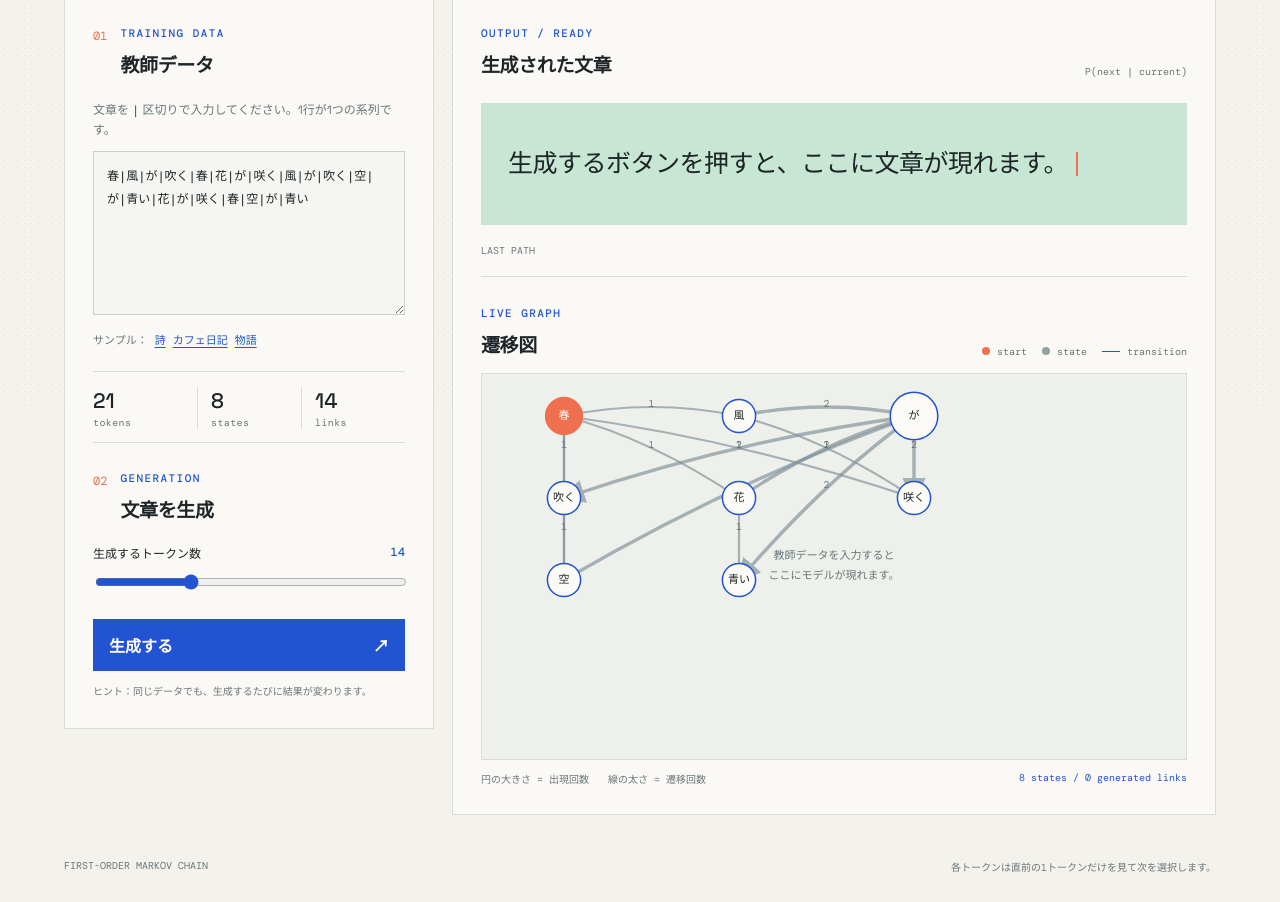
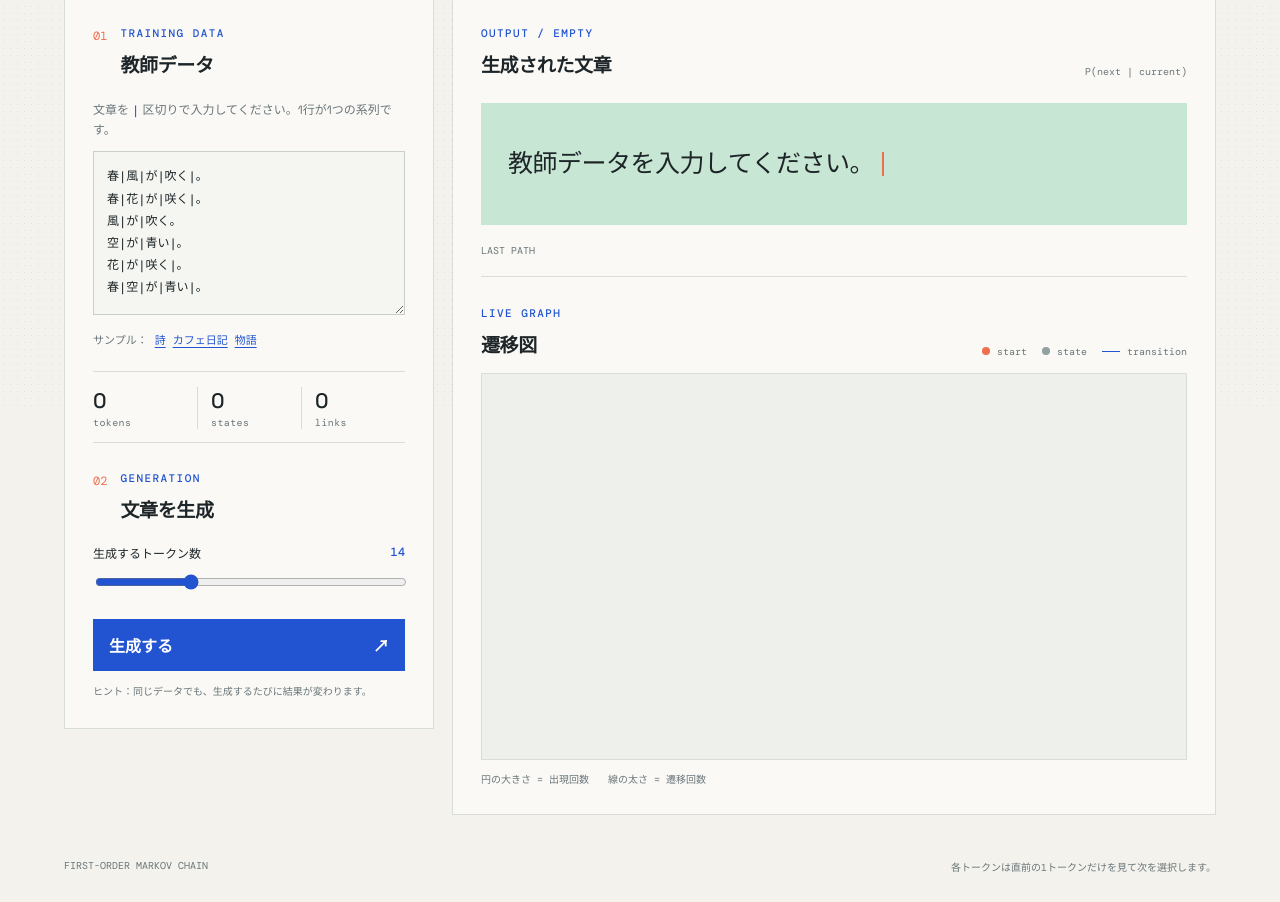
Before and after one commit to OsawaShogo/markov-chain-demo, a plain HTML site: page index.html in a window 1280 px wide. Shown: the part 389-1291 px from the top of the page. Drawn offline with nearby package versions, Linux system fonts and the light colour scheme.

Commit message:
サンプル文の変更

```diff
--- a/app.js
+++ b/app.js
@@ -1,7 +1,7 @@
 const samples = {
-  poem: '春|風|が|吹く|春|花|が|咲く|風|が|吹く|空|が|青い|花|が|咲く|春|空|が|青い',
-  cafe: '朝|カフェ|に|入る|コーヒー|を|注文する|窓|の|そば|に|座る|朝|コーヒー|を|飲む|本|を|開く|静かな|朝',
-  story: '小さな|町|に|古い|時計塔|が|あった|時計塔|の|下|に|猫|が|いた|ある日|町|に|旅人|が|来た|旅人|は|猫|と|出会った'
+  poem: '春|風|が|吹く|。\n春|花|が|咲く|。\n風|が|吹く。\n空|が|青い|。\n花|が|咲く|。\n春|空|が|青い|。',
+  cafe: '朝|カフェ|に|入|る|。\nコーヒー|を|注文|する|。\n|窓|の|そば|に|座|る|。\n朝|コーヒー|を|飲む|。\n本|を|開く|。\n静か|な|朝|。',
+  story: '小さな|町|に|古い|時計|塔|が|あった|。\n時計|塔|の|下|に|猫|が|いた|。\nある|日|町|に|旅人|が|来た|。\n旅人|は|猫|と|出会った|。'
 };
 
 const dataInput = document.querySelector('#training-data');
@@ -171,3 +171,5 @@ document.querySelectorAll('[data-sample]').forEach(button => button.addEventList
 }));
 window.addEventListener('resize', drawGraph);
 buildModel();
+
+dataInput.value = samples.poem;
--- a/index.html
+++ b/index.html
@@ -32,7 +32,7 @@
             <div><p class="eyebrow">TRAINING DATA</p><h2>教師データ</h2></div>
           </div>
           <p class="helper">文章を <code>|</code> 区切りで入力してください。1行が1つの系列です。</p>
-          <textarea id="training-data" spellcheck="false" aria-label="教師データ">春|風|が|吹く|春|花|が|咲く|風|が|吹く|空|が|青い|花|が|咲く|春|空|が|青い</textarea>
+          <textarea id="training-data" spellcheck="false" aria-label="教師データ"></textarea>
           <div class="sample-row">
             <span>サンプル：</span>
             <button class="text-button" data-sample="poem">詩</button>
@@ -62,7 +62,7 @@
           <div class="output-box" aria-live="polite"><p id="output-text">生成するボタンを押すと、ここに文章が現れます。</p><span class="cursor" aria-hidden="true"></span></div>
           <div class="trace-row"><span class="trace-label">LAST PATH</span><div id="trace" class="trace" aria-label="最後に生成した経路"></div></div>
           <div class="visual-heading"><div><p class="eyebrow">LIVE GRAPH</p><h2>遷移図</h2></div><p class="graph-legend"><i class="legend-dot start"></i>start <i class="legend-dot common"></i>state <i class="legend-line"></i>transition</p></div>
-          <div class="graph-wrap"><svg id="graph" role="img" aria-label="トークン間の遷移図"></svg><div id="empty-graph" class="empty-graph">教師データを入力すると<br>ここにモデルが現れます。</div></div>
+          <div class="graph-wrap"><svg id="graph" role="img" aria-label="トークン間の遷移図"></svg><div id="empty-graph" class="empty-graph"></div></div>
           <div class="graph-footer"><span>円の大きさ = 出現回数</span><span>線の太さ = 遷移回数</span><span class="graph-count" id="graph-count"></span></div>
         </section>
       </section>
```
